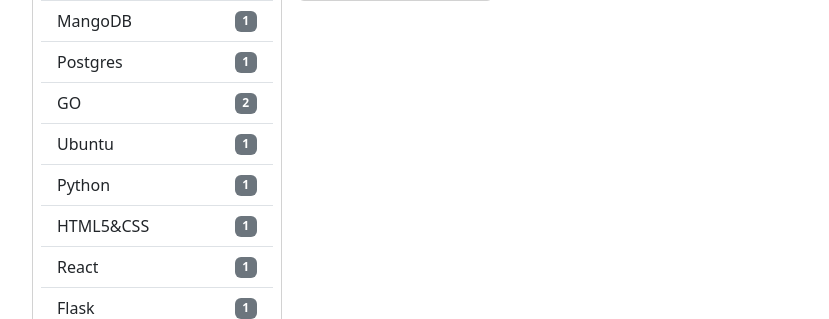
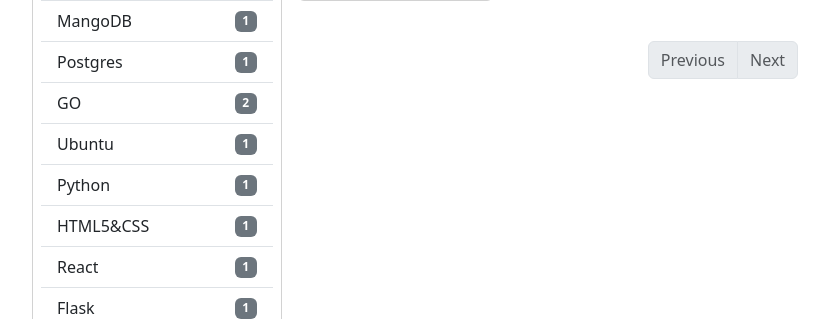
Before and after one commit to prabhu9652/Django-bookstack, a Django app: a page that uses books/templates/books/index.html in a window 1280 px wide. Shown: the part 926-1245 px from the top of the page, without its empty margins (50-879 px from the left). Run offline with Django 5.2, Linux system fonts and the light colour scheme; a user stored in the database is signed in; data comes from the database, SQL or seed files in the repository; some libraries are stand-ins or nearby versions.

Commit message:
windows development

```diff
--- a/books/templates/books/index.html
+++ b/books/templates/books/index.html
@@ -87,7 +87,7 @@
           <div class="col-6 col-sm-6 col-md-4 col-lg-3 mb-3">
             <article class="p-2 card align-items-center pt-3 book-card" tabindex="0">
               {% if book.cover_image %}
-              <img src="{{ book.cover_image.url }}" class="card-img-top rounded img-card-200" alt="Cover image for {{ book.name }}">
+              <img src="{{ book.cover_image.url }}" class="card-img-top rounded img-card-200" alt="Cover image for {{ book.name }}" loading="lazy">
               {% endif %}
               <div class="card-body text-center">
                 <a href="{% url 'books.show' id=book.id %}" class="btn bg-dark text-white" title="View {{ book.name }}">
@@ -98,6 +98,32 @@
           </div>
           {% endfor %}
         </div>
+
+        <!-- Pagination -->
+        <nav aria-label="Book pagination" class="mt-4">
+          <ul class="pagination justify-content-center">
+            {% if template_data.books.has_previous %}
+            <li class="page-item">
+              <a class="page-link" href="{% if template_data.category %}{% url 'books.category' slug=template_data.category.slug %}{% else %}{% url 'books.index' %}{% endif %}?{% if template_data.search_term %}search={{ template_data.search_term }}&{% endif %}page={{ template_data.books.previous_page_number }}">Previous</a>
+            </li>
+            {% else %}
+            <li class="page-item disabled">
+              <span class="page-link">Previous</span>
+            </li>
+            {% endif %}
+
+            {% if template_data.books.has_next %}
+            <li class="page-item">
+              <a class="page-link" href="{% if template_data.category %}{% url 'books.category' slug=template_data.category.slug %}{% else %}{% url 'books.index' %}{% endif %}?{% if template_data.search_term %}search={{ template_data.search_term }}&{% endif %}page={{ template_data.books.next_page_number }}">Next</a>
+            </li>
+            {% else %}
+            <li class="page-item disabled">
+              <span class="page-link">Next</span>
+            </li>
+            {% endif %}
+          </ul>
+        </nav>
+
       </main>
 
     </div>
--- a/books/views.py
+++ b/books/views.py
@@ -3,6 +3,7 @@
 from django.contrib.auth.decorators import login_required
 from django.http import FileResponse, Http404
 from django.views.decorators.clickjacking import xframe_options_sameorigin
+from django.core.paginator import Paginator
 import os
 
 
@@ -57,12 +58,17 @@
     else:
         books = Book.objects.all()
 
+    paginator = Paginator(books, 10)  # Show 10 books per page
+    page_number = request.GET.get('page')
+    page_obj = paginator.get_page(page_number)
+
     categories = Category.objects.all()
 
     template_data = {}
     template_data['title'] = 'Books'
-    template_data['books'] = books
+    template_data['books'] = page_obj
     template_data['categories'] = categories
+    template_data['search_term'] = search_term
     return render(request, 'books/index.html', {'template_data': template_data})
 
 
@@ -71,9 +77,13 @@
     cat = get_object_or_404(Category, slug=slug)
     books = cat.books.all()
 
+    paginator = Paginator(books, 10)  # Show 10 books per page
+    page_number = request.GET.get('page')
+    page_obj = paginator.get_page(page_number)
+
     template_data = {}
     template_data['title'] = f"Category: {cat.name}"
-    template_data['books'] = books
+    template_data['books'] = page_obj
     template_data['category'] = cat
     template_data['categories'] = Category.objects.all()
     return render(request, 'books/index.html', {'template_data': template_data})
```
